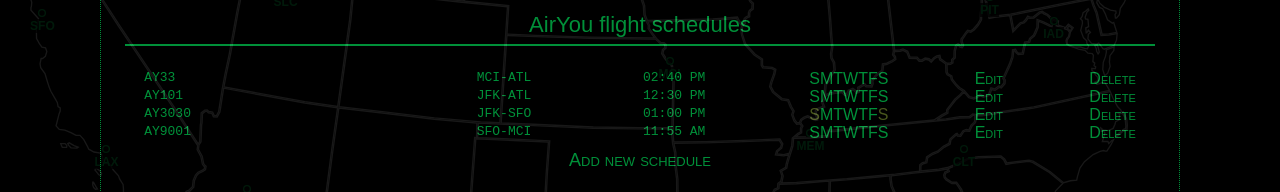
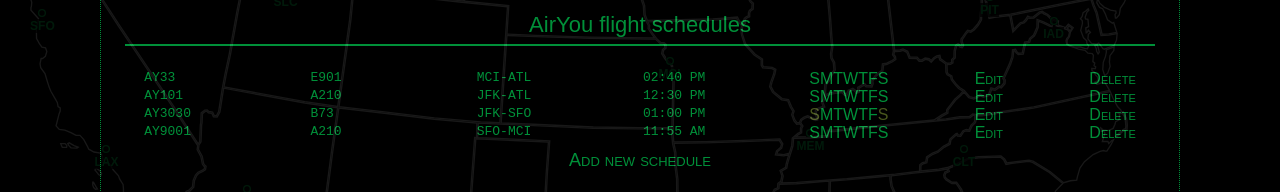
Before and after one commit to kpsroka/AirYou, a React (Create React App) app: page / in a window 1280 px wide. Both pictures are taken after a click on the button "Schedules". Shown: the part 311-503 px from the top of the page. Built offline with nearby package versions, Linux system fonts and the light colour scheme.

Commit message:
Fixing airplane name display.

```diff
--- a/src/ui/schedule/ScheduleList.js
+++ b/src/ui/schedule/ScheduleList.js
@@ -1,6 +1,7 @@
 import React from 'react';
 import { formatDayOfWeek, formatTime } from '../common/DateTimeFormatter.js';
 import { AirlineIataCode } from '../../Constants.js';
+import { AIRPLANES } from '../../model/Airplanes.js';
 
 import './ScheduleList.css';
 import '../common/ClickableText.css';
@@ -19,8 +20,12 @@ class ScheduleList extends React.Component {
             <div
               key={index}
               className="scheduleListItem">
-              <div className="scheduleListItemFlightCode">{AirlineIataCode}{flight.flightNumber}</div>
-              <div className="scheduleListItemAirplaneShortName">{flight.airplane}</div>
+              <div className="scheduleListItemFlightCode">
+                {AirlineIataCode}{flight.flightNumber}
+              </div>
+              <div className="scheduleListItemAirplaneShortName">
+                {AIRPLANES[flight.airplaneIndex].shortName}
+              </div>
               <div className="scheduleListItemRoute">
                 {flight.route.departureAirportCode}-{flight.route.arrivalAirportCode}
               </div>
```
